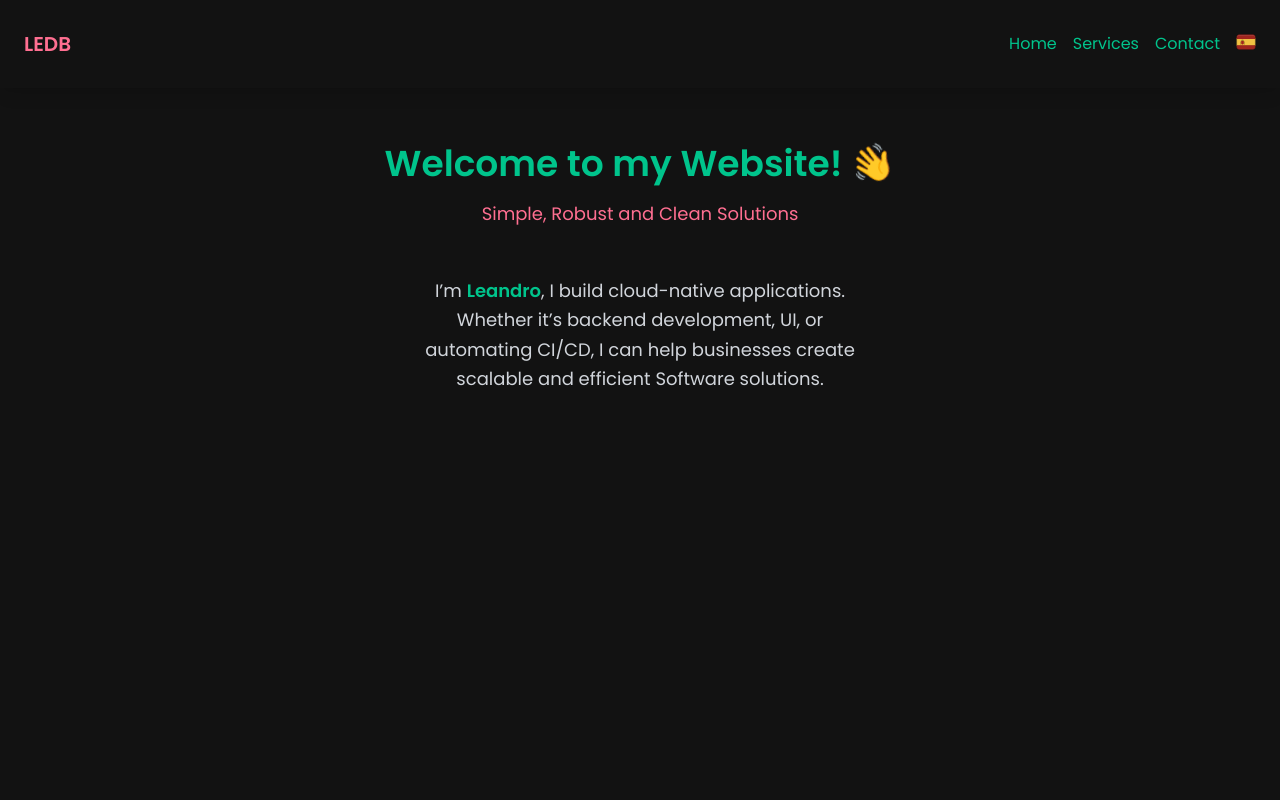
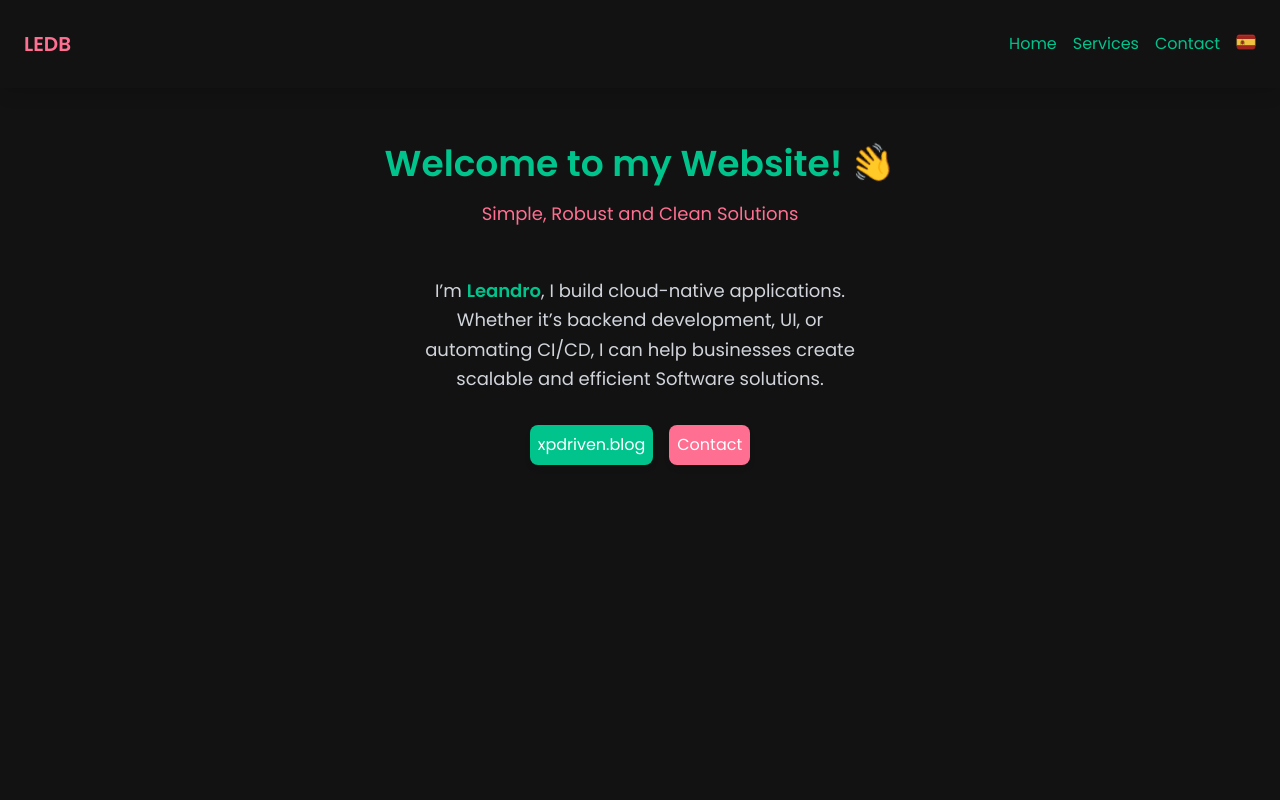
Before and after one commit to leandrodalbo/ledb, a React (Vite) app: page / in a window 1280 px wide. Shown: the top 800 px of the page. Built offline with nearby package versions, Linux system fonts and the light colour scheme.

Commit message:
adding cta buttons

```diff
--- a/src/assets/homedata.ts
+++ b/src/assets/homedata.ts
@@ -5,5 +5,6 @@ export const homedata: HomeAssets = {
   ptextKey: "homeptext",
   ptextKey2: "homeptext2",
   beforeName: "bfName",
-  name: "Leandro",
+  btnContact: "navContact",
+  myName: "Leandro",
 };
--- a/src/home/Home.tsx
+++ b/src/home/Home.tsx
@@ -26,10 +26,27 @@ const Home = ({ assets }: HomeProps) => {
       >
         {t(assets.beforeName)}
         <span data-testid="name" className="font-semibold text-jungleGreen">
-          {assets.name}
+          {assets.myName}
         </span>
         {t(assets.ptextKey2)}
       </p>
+
+      <div className="mt-8 flex flex-col sm:flex-row items-center justify-center gap-4">
+        <a
+          href="https://xpdriven.blog"
+          target="_blank"
+          rel="noopener noreferrer"
+          className="bg-jungleGreen text-white font-medium py-2 px-2 rounded-lg transition-all duration-300 transform hover:scale-105 hover:bg-opacity-90 shadow-md"
+        >
+          {t("xpdriven.blog")}
+        </a>
+        <a
+          href="#contact"
+          className="bg-junglePink text-white font-medium py-2 px-2 rounded-lg transition-all duration-300 transform hover:scale-105 hover:bg-opacity-90 shadow-md"
+        >
+          {t(assets.btnContact)}
+        </a>
+      </div>
     </section>
   );
 };
--- a/src/types.ts
+++ b/src/types.ts
@@ -5,6 +5,7 @@ export interface HomeAssets {
   ptextKey: string;
   ptextKey2: string;
   beforeName: string;
+  btnContact: string;
   name: String;
 }
 
```
Also changed, not shown: 1 other file (tests, documents, lock files or other folders).
